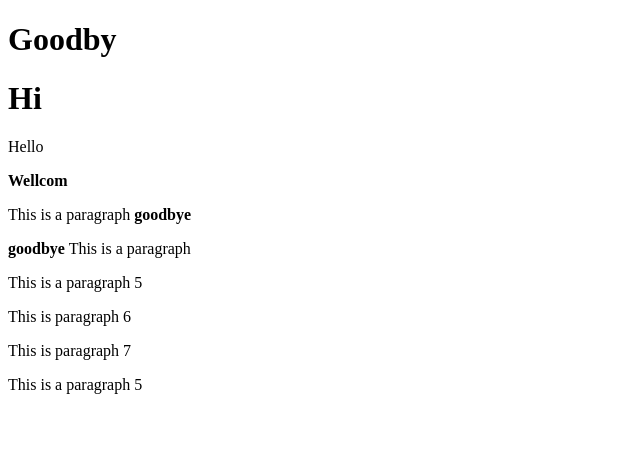
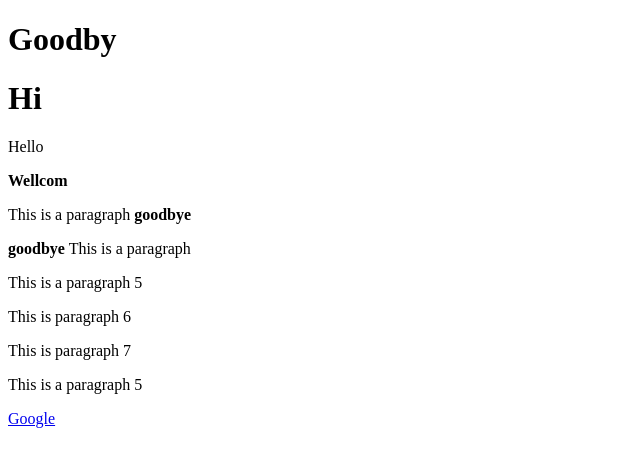
Before and after one commit to mdmahmudunnabi4/JQuery_basic, a plain HTML site: page index.html in a window 1280 px wide. Shown: the full height of the page, 0-640 px from the left. Drawn offline with nearby package versions, Linux system fonts and the light colour scheme.

Commit message:
attribute manipulation

```diff
--- a/index.html
+++ b/index.html
@@ -32,8 +32,10 @@
     <p id="p6">This is a paragraph 5</p>
 
 
+    <!-- attribute manipulation -->
 
 
+    <a href="http://google.com" target="blank">Google</a>
 
 
 
--- a/index.js
+++ b/index.js
@@ -1,4 +1,4 @@
-
+// document.querySelector = $
 $("h1").text("Hi")
 
 $(".my-div h1").text("Goodby")
@@ -18,3 +18,11 @@ $("#p5").after(myPara6)
 
 const myPara7 = $("<p></p>").text('This is paragraph 7')
 $("#p6").before(myPara7)
+
+//  attribute manipulation
+
+// const myattr = document.querySelector("a").getAttribute("herf")
+
+//  document.querySelector("a").setAttribute("href", "https://www.studywithanis .com")
+
+$("a").attr("href", "https://www.studywithanis .com")
```
